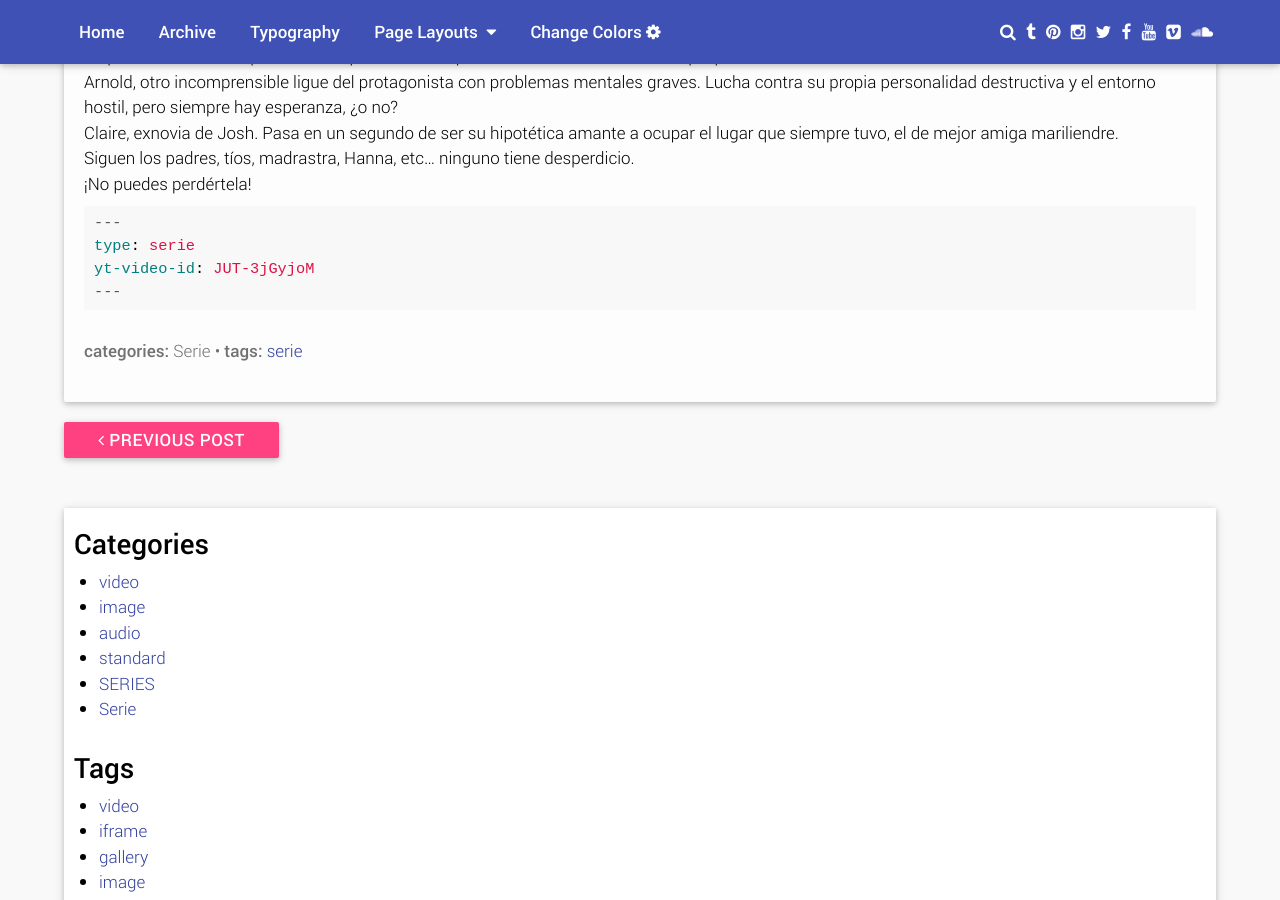
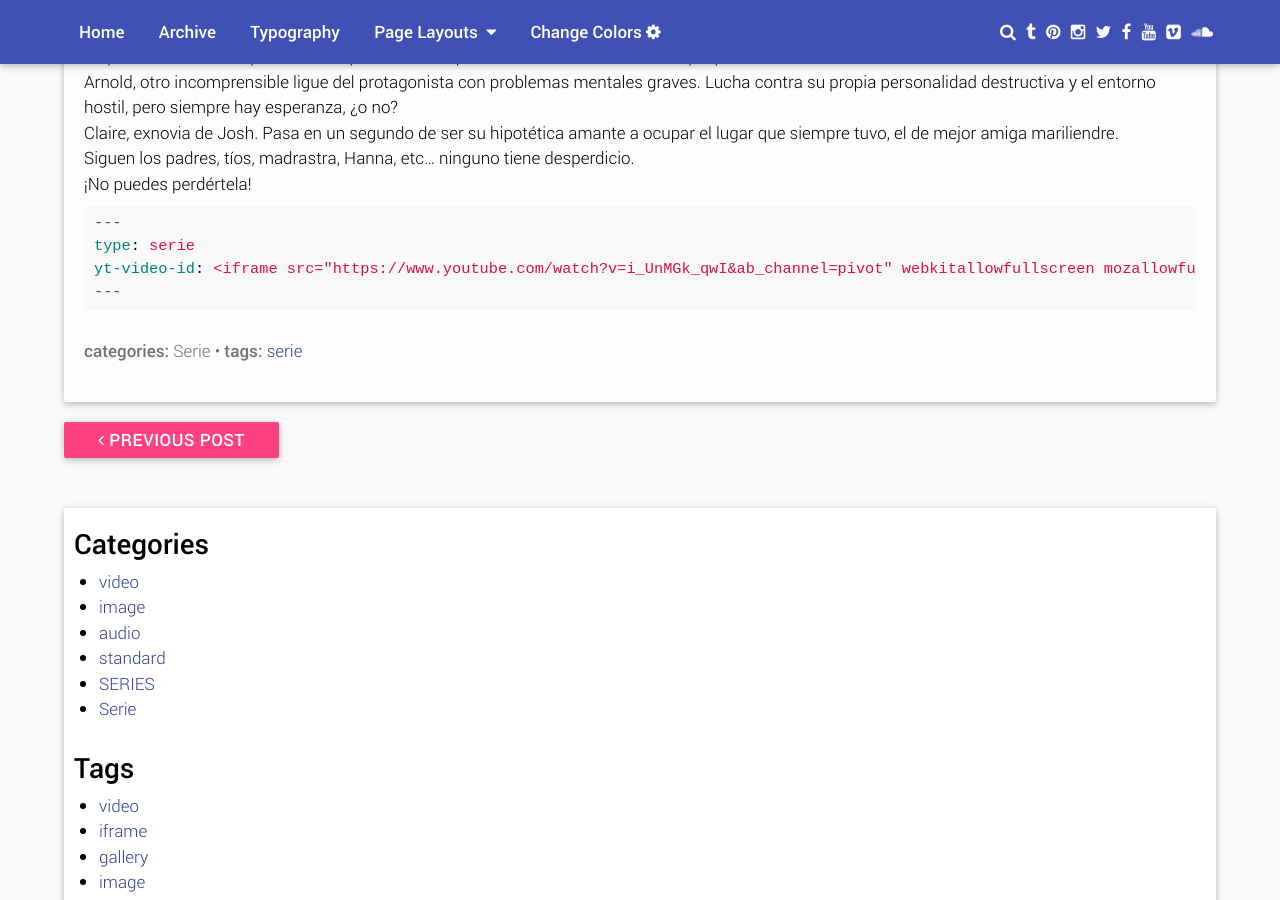
Before and after one commit to sandra86code/blog, a Jekyll site: the page built from _posts/2020-12-04-Please Like Me.md, in a window 1280 px wide and 900 px high, scrolled down 1012 px. Built offline with Jekyll 4.4.1, drawn with Linux system fonts in a browser that asks for light colours; some web fonts are replaced.

Commit message:
Update 2020-12-04-Please Like Me.md

````diff
--- a/_posts/2020-12-04-Please Like Me.md
+++ b/_posts/2020-12-04-Please Like Me.md
@@ -1,7 +1,7 @@
 ---
 author: Laura Moreno Vélez
 type: Serie
-yt-video-id: JUT-3jGyjoM
+yt-video-id: <iframe src="https://www.youtube.com/watch?v=i_UnMGk_qwI&ab_channel=pivot" webkitallowfullscreen mozallowfullscreen allowfullscreen></iframe>
 homedisplay: iframe
 title: Please like me
 tags: [serie]
@@ -40,6 +40,6 @@
 ```yml
 ---
 type: serie
-yt-video-id: JUT-3jGyjoM
+yt-video-id: <iframe src="https://www.youtube.com/watch?v=i_UnMGk_qwI&ab_channel=pivot" webkitallowfullscreen mozallowfullscreen allowfullscreen></iframe>
 ---
 ```
````
